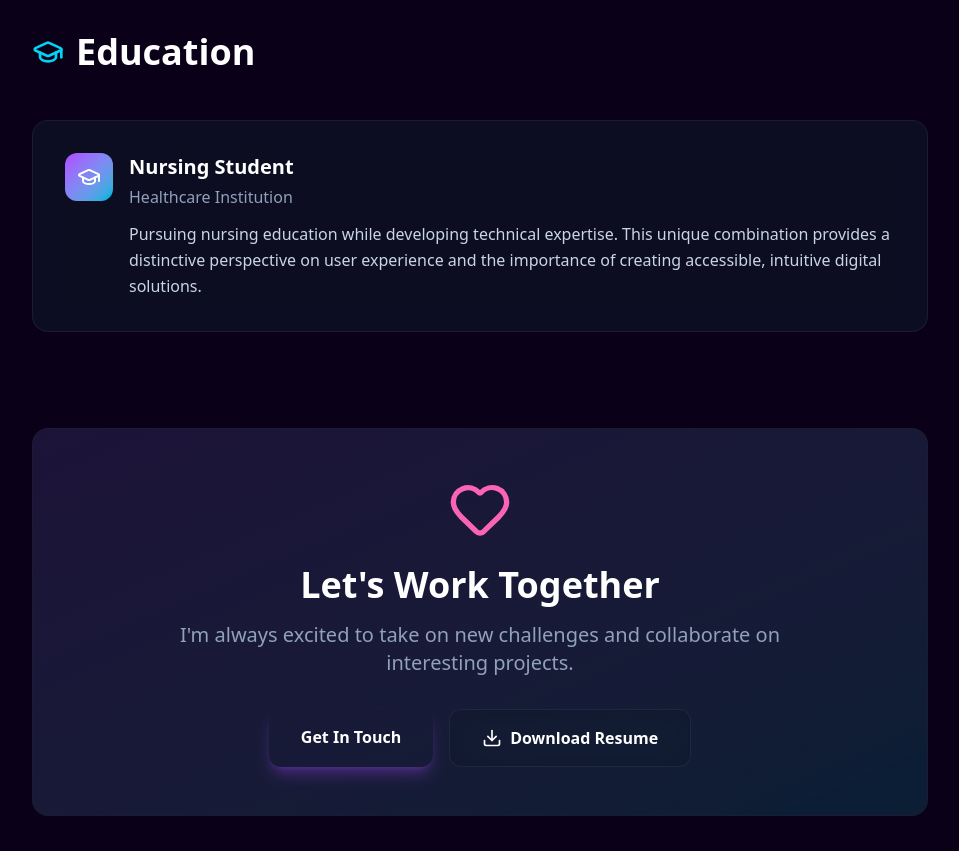
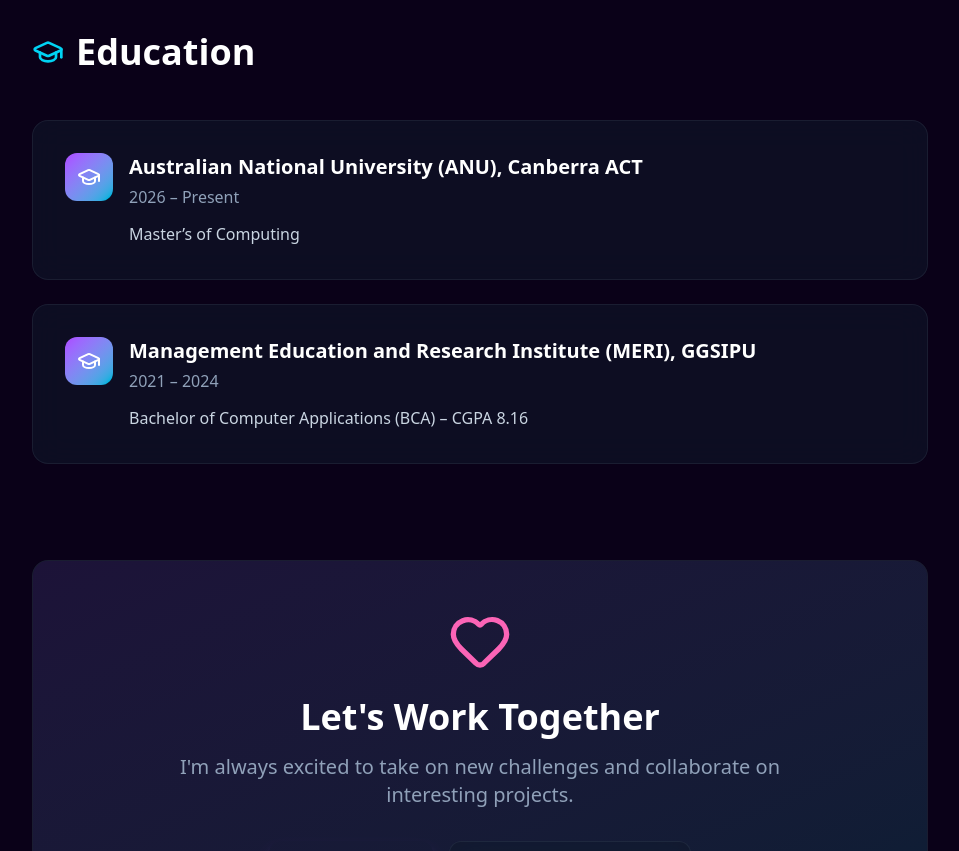
Before and after one commit to Tarankalsi/my-portfolio, a Next.js app: page /about in a window 1280 px wide. Shown: the part 2960-3811 px from the top of the page, without its empty margins (304-1263 px from the left). Built offline with nearby package versions, Linux system fonts and the light colour scheme.

Commit message:
Minor Details Change

```diff
--- a/src/app/about/page.tsx
+++ b/src/app/about/page.tsx
@@ -234,19 +234,34 @@
                         <h2 className="text-3xl lg:text-4xl font-bold text-white">Education</h2>
                     </div>
 
+                    <div className="space-y-6">
                         <div className="glass-card rounded-2xl p-8 border border-slate-700/50">
                             <div className="flex items-start gap-4">
                                 <div className="w-12 h-12 rounded-xl bg-linear-to-br from-purple-500 to-cyan-500 flex items-center justify-center shrink-0">
                                     <GraduationCap className="text-white" size={24} />
                                 </div>
                                 <div className="flex-1">
-                                <h3 className="text-xl font-bold text-white mb-1">Nursing Student</h3>
-                                <p className="text-slate-400 mb-3">Healthcare Institution</p>
+                                    <h3 className="text-xl font-bold text-white mb-1">Australian National University (ANU), Canberra ACT</h3>
+                                    <p className="text-slate-400 mb-3">2026 – Present</p>
                                     <p className="text-slate-300 leading-relaxed">
-                                    Pursuing nursing education while developing technical expertise. This unique combination
-                                    provides a distinctive perspective on user experience and the importance of creating
-                                    accessible, intuitive digital solutions.
+                                        Master’s of Computing
                                     </p>
+                                </div>
+                            </div>
+                        </div>
+
+                        <div className="glass-card rounded-2xl p-8 border border-slate-700/50">
+                            <div className="flex items-start gap-4">
+                                <div className="w-12 h-12 rounded-xl bg-linear-to-br from-purple-500 to-cyan-500 flex items-center justify-center shrink-0">
+                                    <GraduationCap className="text-white" size={24} />
+                                </div>
+                                <div className="flex-1">
+                                    <h3 className="text-xl font-bold text-white mb-1">Management Education and Research Institute (MERI), GGSIPU</h3>
+                                    <p className="text-slate-400 mb-3">2021 – 2024</p>
+                                    <p className="text-slate-300 leading-relaxed">
+                                        Bachelor of Computer Applications (BCA) – CGPA 8.16
+                                    </p>
+                                </div>
                             </div>
                         </div>
                     </div>
```
Lines whose indentation alone changed are shown as unchanged.
